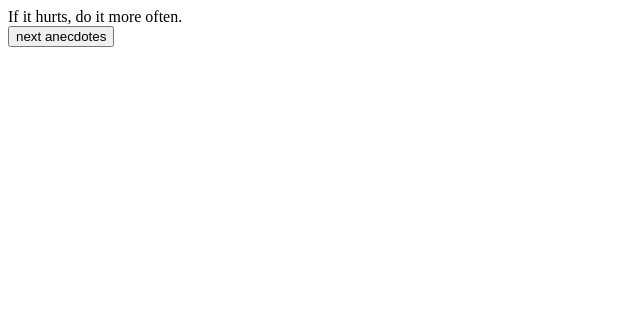
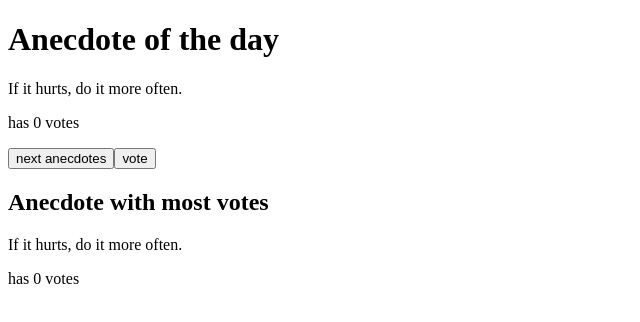
Before and after one commit to David93Code/Full-Stack-Open-2022, a React (Create React App) app in the folder part1/anecdotes/: page / in a window 1280 px wide. Shown: the top 322 px of the page, without its empty margins (0-640 px from the left). Built offline with nearby package versions, Linux system fonts and the light colour scheme.

Commit message:
final commit anecdotes 1.14 (step3)

```diff
--- a/part1/anecdotes/src/App.js
+++ b/part1/anecdotes/src/App.js
@@ -12,17 +12,35 @@ const App = () => {
   ];
 
   const [selected, setSelected] = useState(0);
+  // make an array to set the points of the votes...in the useState we give an empty array where its length is the same as the
+  // anecdotes length; and as its values we set it to 0 (fill(0))
+  const [points, setPoints] = useState(new Array(anecdotes.length).fill(0));
+  const [highestIndex, setHighestIndex] = useState(0);
 
   const randomAnecdote = () => {
     const chooseAnecdote = Math.floor(Math.random() * anecdotes.length);
     setSelected(chooseAnecdote);
   };
 
+  const storeVote = () => {
+    const copy = [...points];
+    copy[selected] += 1;
+    setHighestIndex(copy.indexOf(Math.max.apply(null, copy)));
+
+    setPoints(copy);
+  };
+  console.log(highestIndex);
   return (
     <div>
-      {anecdotes[selected]}
-      <br></br>
+      <h1>Anecdote of the day</h1>
+      <p> {anecdotes[selected]}</p>
+      <p> has {points[selected]} votes</p>
+
       <button onClick={randomAnecdote}>next anecdotes</button>
+      <button onClick={storeVote}>vote</button>
+      <h2>Anecdote with most votes</h2>
+      <p>{anecdotes[highestIndex]}</p>
+      <p> has {points[highestIndex]} votes</p>
     </div>
   );
 };
```
Also changed, not shown: 1 other file (tests, documents, lock files or other folders).
